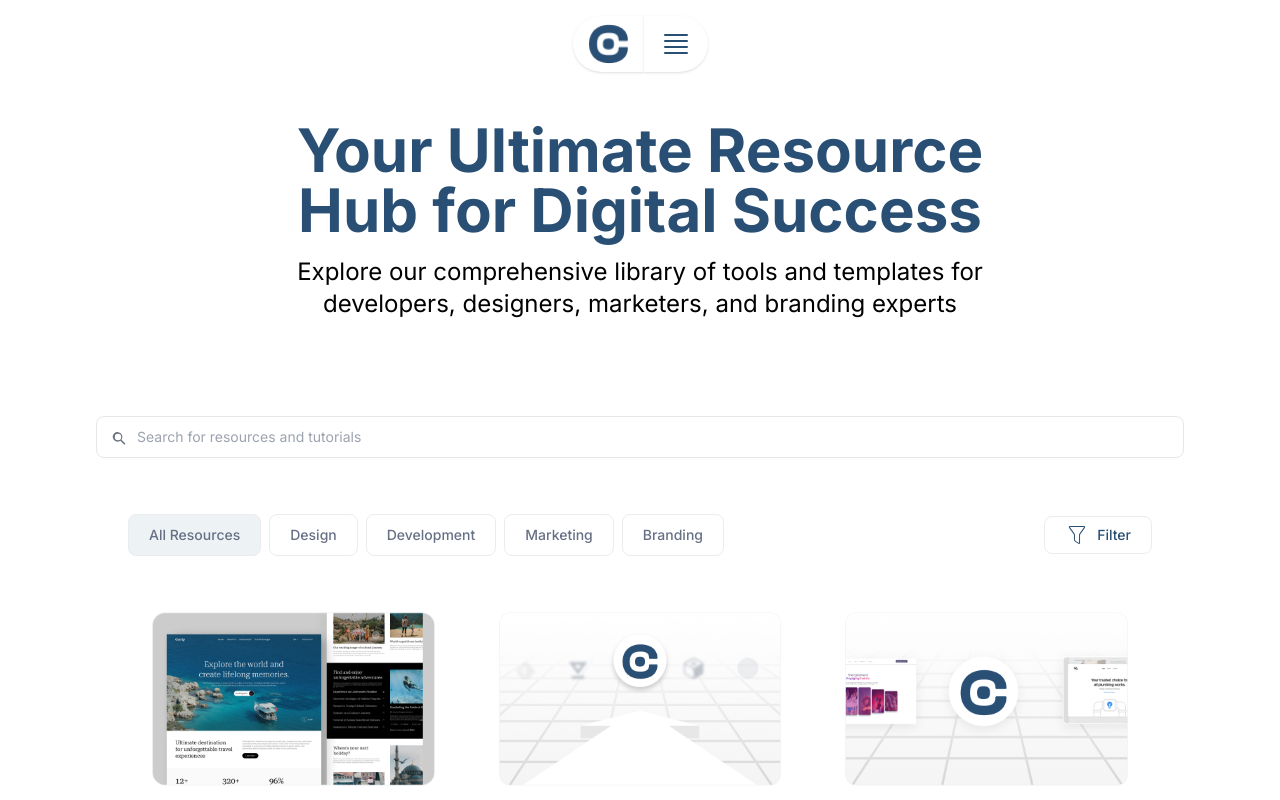
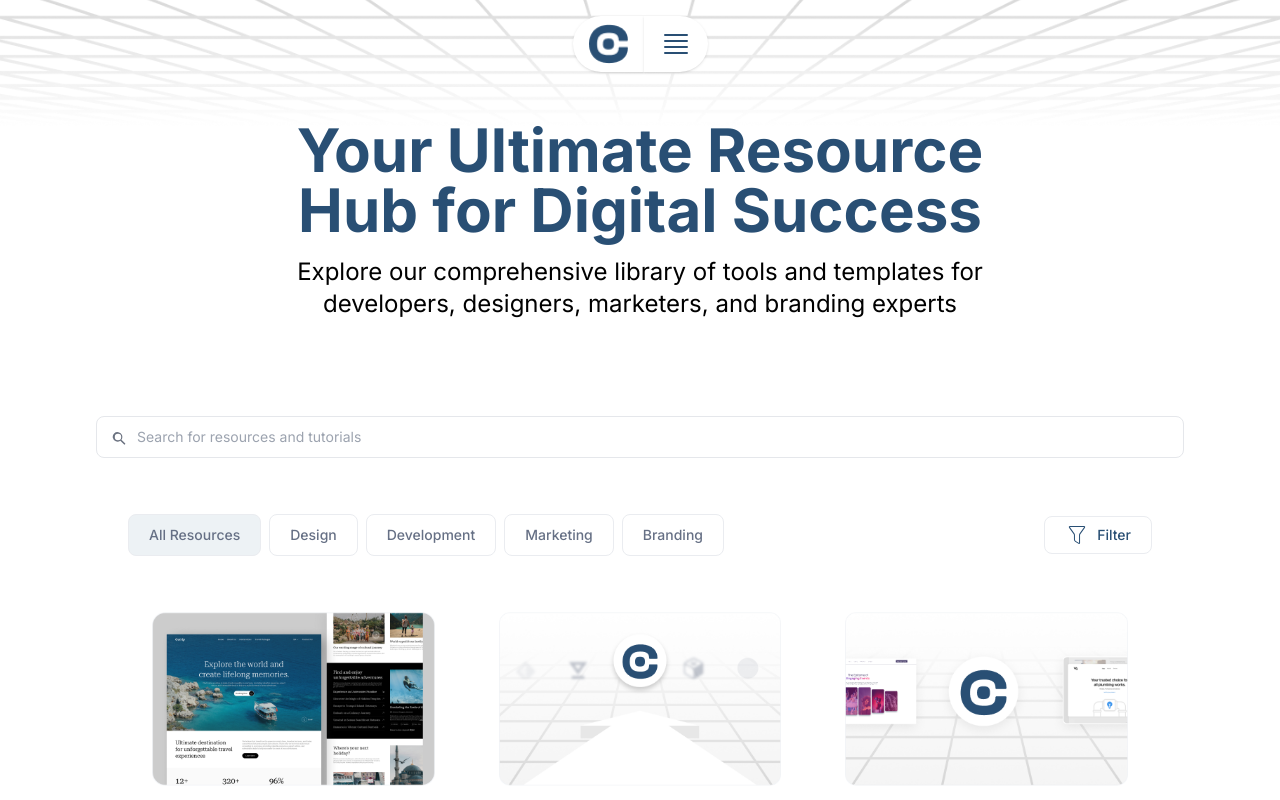
Before and after one commit to thefurqanrahim/task, a Next.js app: page / in a window 1280 px wide. Shown: the top 800 px of the page. Built offline with nearby package versions, Linux system fonts and the light colour scheme.

Commit message:
Update page.tsx

```diff
--- a/src/app/page.tsx
+++ b/src/app/page.tsx
@@ -4,10 +4,19 @@ import Banner from "../components/Banner"
 import ThirdSection from "@/components/ThirdSection";
 import Footer from "@/components/Footer";
 import SecondSection from "@/components/SecondSection";
+import Union from "../assets/union.png"
 
 export default function Home() {
   return (
-    <>
+    <div className="relative" >
+      <div className="w-full h-auto absolute z-[-1] mt-[-28px]">
+        <Image
+          src={Union}
+          alt="background"
+          layout="responsive"
+          className="w-full h-auto object-cover"
+        />
+      </div>
       <div className="container mx-auto lg:px-16 md:px-0">
         <Navbar />
         <Banner />
@@ -15,6 +24,6 @@ export default function Home() {
         <ThirdSection />
       </div>
       <Footer />
-    </>
+    </div>
   );
 }
```
